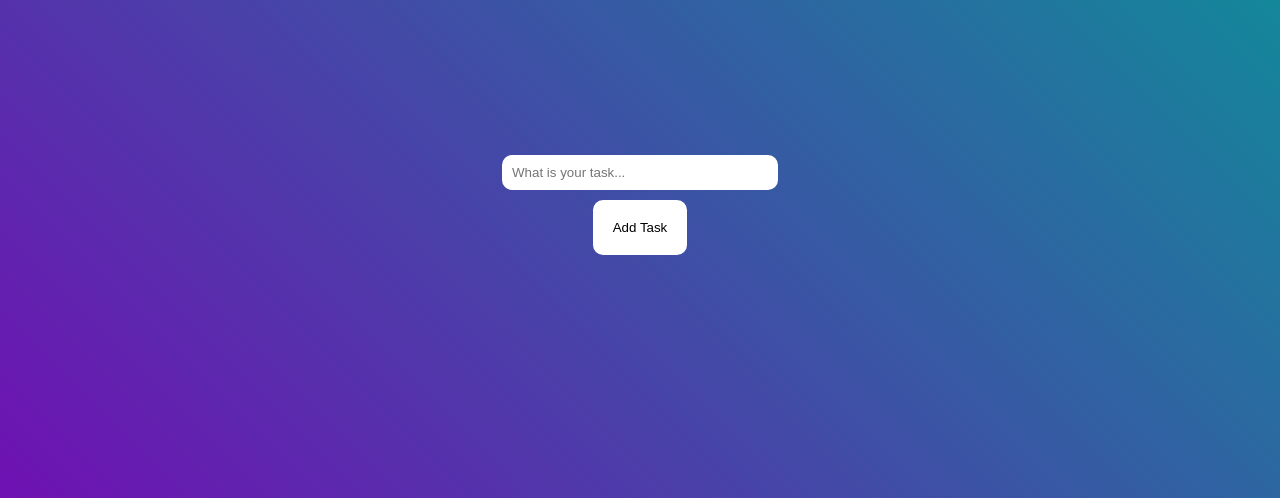
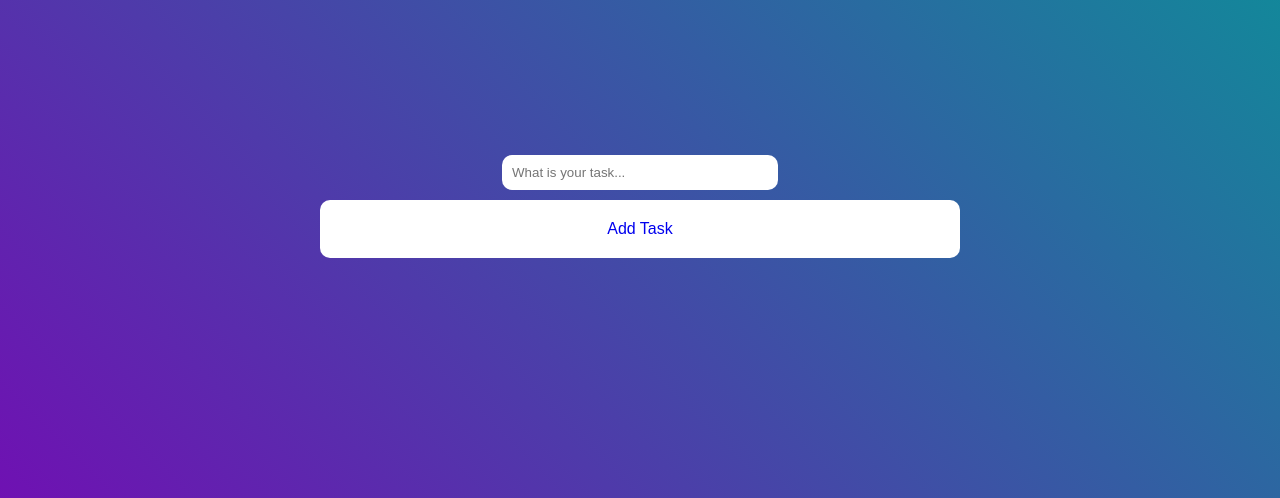
Before and after one commit to CTRLDON/To-Do-list, a Python web app: template templates/index.html in a window 1280 px wide. Shown: the part 182-680 px from the top of the page. Run offline with Jinja, Linux system fonts and the light colour scheme; the template is opened without the code that fills it, so the values that code supplies are empty.

Commit message:
changing the 'button' tag to 'a' tag

```diff
--- a/templates/index.html
+++ b/templates/index.html
@@ -11,7 +11,7 @@
     <h1>Stop Procrastinating..</h1>
     <div class="adding-section">
         <input class="task-input" id="task-input-ID" type="text" placeholder="What is your task..." >
-        <button class="add" id="add-ID">Add Task</button>
+        <a href="/addtask" class="add" id="add-ID">Add Task</a>
     </div>
     <script src="{{ url_for('static',filename='main.js') }}"></script>
     <!-- js -->
```
